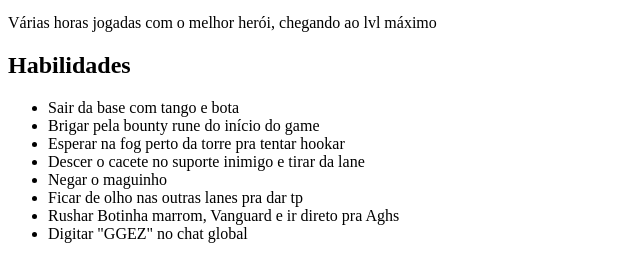
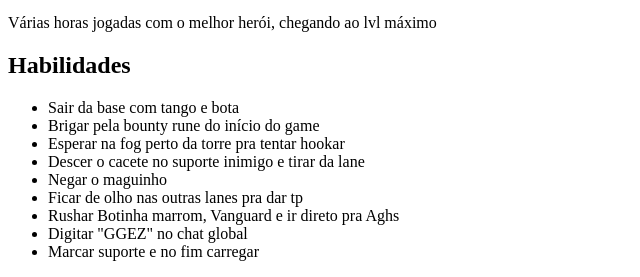
Before and after one commit to Guiaugustomartins/aula-html-curriculo, a plain HTML site: page index.html in a window 1280 px wide. Shown: the part 861-1138 px from the top of the page, without its empty margins (0-640 px from the left). Drawn offline with Linux system fonts and the light colour scheme.

Commit message:
nova linha adicionada

```diff
--- a/index.html
+++ b/index.html
@@ -46,6 +46,7 @@
         <li>Ficar de olho nas outras lanes pra dar tp</li>
         <li>Rushar Botinha marrom, Vanguard e ir direto pra Aghs</li>
         <li>Digitar "GGEZ" no chat global</li>
+        <li>Marcar suporte e no fim carregar</li>
     </ul>
   </body>
 </html>
```
